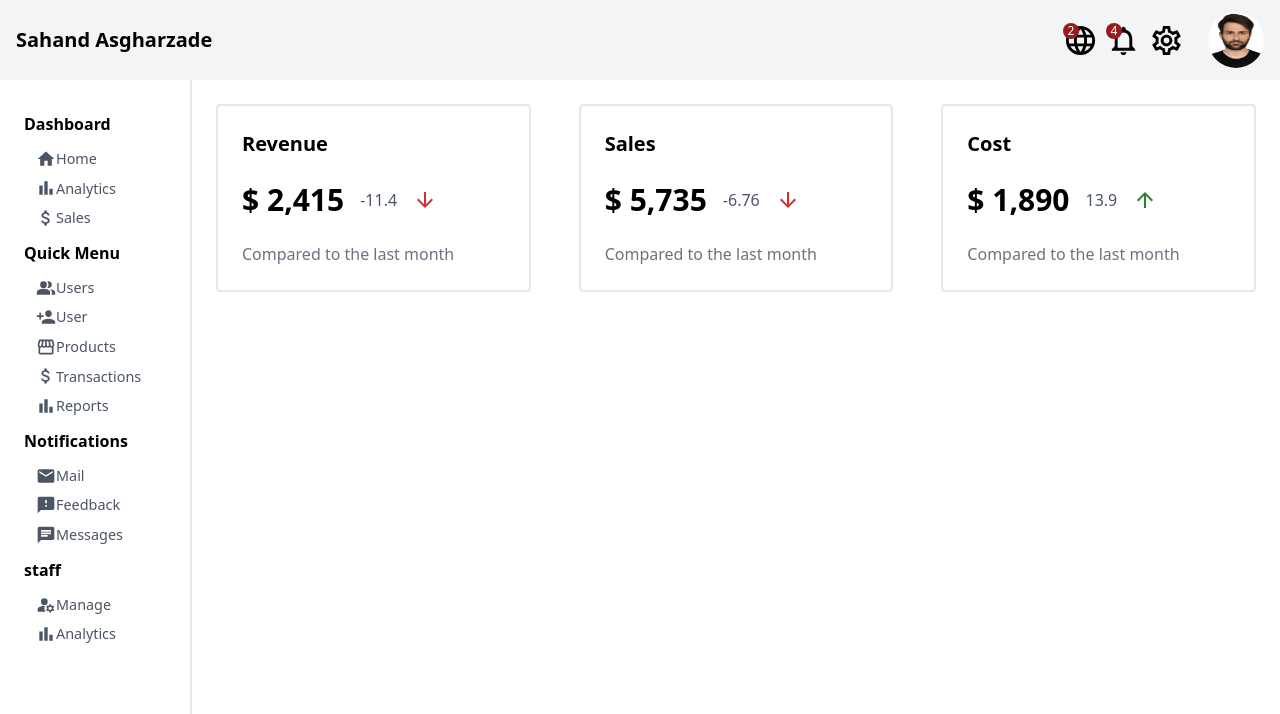
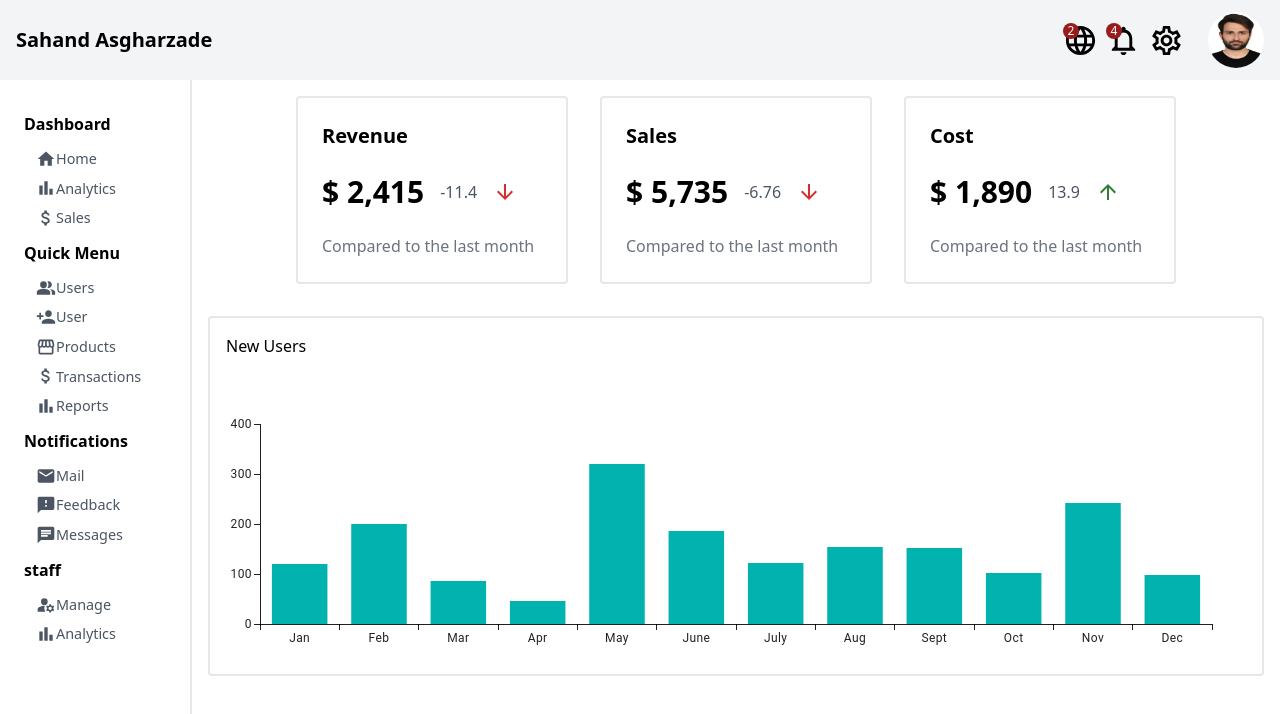
Before and after one commit to sahandasg/CMS, a React (Create React App) app: page / in a window 1280 px wide. Shown: the top 714 px of the page. Built offline with nearby package versions, Linux system fonts and the light colour scheme.

Commit message:
fix some style and develop Chart.jsx

```diff
--- a/package.json
+++ b/package.json
@@ -7,6 +7,8 @@
     "@emotion/styled": "^11.13.0",
     "@mui/icons-material": "^6.0.2",
     "@mui/material": "^6.0.2",
+    "@mui/styled-engine-sc": "^6.0.2",
+    "@mui/x-charts": "^7.16.0",
     "@testing-library/jest-dom": "^5.17.0",
     "@testing-library/react": "^13.4.0",
     "@testing-library/user-event": "^13.5.0",
@@ -14,6 +16,7 @@
     "react-dom": "^18.3.1",
     "react-router-dom": "^6.26.1",
     "react-scripts": "5.0.1",
+    "styled-components": "^6.1.13",
     "web-vitals": "^2.1.4"
   },
   "scripts": {
--- /dev/null
+++ b/src/components/Chart.jsx
@@ -0,0 +1,25 @@
+import React from 'react';
+
+//MUI Chart
+import {BarChart} from '@mui/x-charts/BarChart';
+
+function Chart(props) {
+    return (
+        <div className="w-full h-fit border-2 rounded m-4">
+            <h4 className="p-4">{props.title}</h4>
+            <BarChart
+                series={[{data: props.data}]}
+                xAxis={[{
+                    data: ['Jan', 'Feb', 'Mar', 'Apr', 'May', 'June', 'July', 'Aug', 'Sept', 'Oct', 'Nov', 'Dec'],
+                    scaleType: 'band',
+                    categoryGapRatio: 0.3,
+                    barGapRatio: 0.5,
+                }]}
+                pading={{top: 20, left: 10, right: 10, bottom: 30}}
+                height={300}
+            />
+        </div>
+    );
+}
+
+export default Chart;
--- a/src/components/Compare.jsx
+++ b/src/components/Compare.jsx
@@ -4,7 +4,7 @@ import ArrowDownwardIcon from '@mui/icons-material/ArrowDownward';
 import ArrowUpwardIcon from '@mui/icons-material/ArrowUpward';
 function Compare(props) {
     return (
-        <div className="border-2 rounded p-6 m-6 w-full h-fit">
+        <div className="border-2 rounded p-6 m-4 w-1/4 h-fit">
             <h4 className="font-semibold text-xl">{props.title}</h4>
             <div className="flex gap-4 py-6 items-center">
                 <p className="font-semibold text-3xl">$ {props.mount}</p>
--- a/src/components/sidebar/Sidebar.jsx
+++ b/src/components/sidebar/Sidebar.jsx
@@ -37,30 +37,30 @@ function Sidebar(props) {
 
     ]
     return (
-        <div className="basis-[15%] h-[calc(100vh-5rem)] py-6 pr-2 pl-6 border-r-2">
+        <div className="fixed w-[15%] h-[calc(100vh-5rem)] py-6 pr-2 pl-6 border-r-2">
             <ul>
                 <p className="mt-2 mb-2 font-semibold">Dashboard</p>
                 {
                     dashboardItems.map(item=>(
-                        <SidebarItem {...item}/>
+                        <SidebarItem key={Math.random()} {...item}/>
                     ))
                 }
                 <p className="mt-2 mb-2 font-semibold">Quick Menu</p>
                 {
                     quickItems.map(item=>(
-                        <SidebarItem {...item}/>
+                        <SidebarItem key={Math.random()} {...item}/>
                     ))
                 }
                 <p className="mt-2 mb-2 font-semibold">Notifications</p>
                {
                     notificationItems.map(item=>(
-                        <SidebarItem {...item}/>
+                        <SidebarItem key={Math.random()} {...item}/>
                     ))
                 }
                 <p className="mt-2 mb-2 font-semibold">staff</p>
                 {
                     staffItems.map(item=>(
-                        <SidebarItem {...item}/>
+                        <SidebarItem key={Math.random()} {...item}/>
                     ))
                 }
             </ul>
--- a/src/views/Home.jsx
+++ b/src/views/Home.jsx
@@ -1,20 +1,27 @@
 import React from 'react';
 import Compare from "./../components/Compare"
+import Chart from "../components/Chart";
 
 function Home(props) {
     let compare = [
-        {title : "Revenue", mount:"2,415" , percent: -11.4},
-        {title : "Sales", mount:"5,735" , percent: -6.76},
-        {title : "Cost", mount:"1,890" , percent: +13.9},
+        {title: "Revenue", mount: "2,415", percent: -11.4},
+        {title: "Sales", mount: "5,735", percent: -6.76},
+        {title: "Cost", mount: "1,890", percent: +13.9},
     ]
+
+    let dataSet = [120,201,87,46,321,187,123,154,152,102,243,98]
+
     return (
-        <div className="w-full basis-[85%] flex">
-            {
-                compare.map(item=>(
-                    <Compare {...item}/>
-                ))
-            }
-        </div>
+        <>
+            <div className="flex flex-wrap justify-center w-[85%] absolute right-0">
+                {
+                    compare.map(item => (
+                        <Compare key={Math.random()} {...item}/>
+                    ))
+                }
+                <Chart data={dataSet} title="New Users"/>
+            </div>
+        </>
     );
 }
 
```
Also changed, not shown: 1 other file (tests, documents, lock files or other folders).
